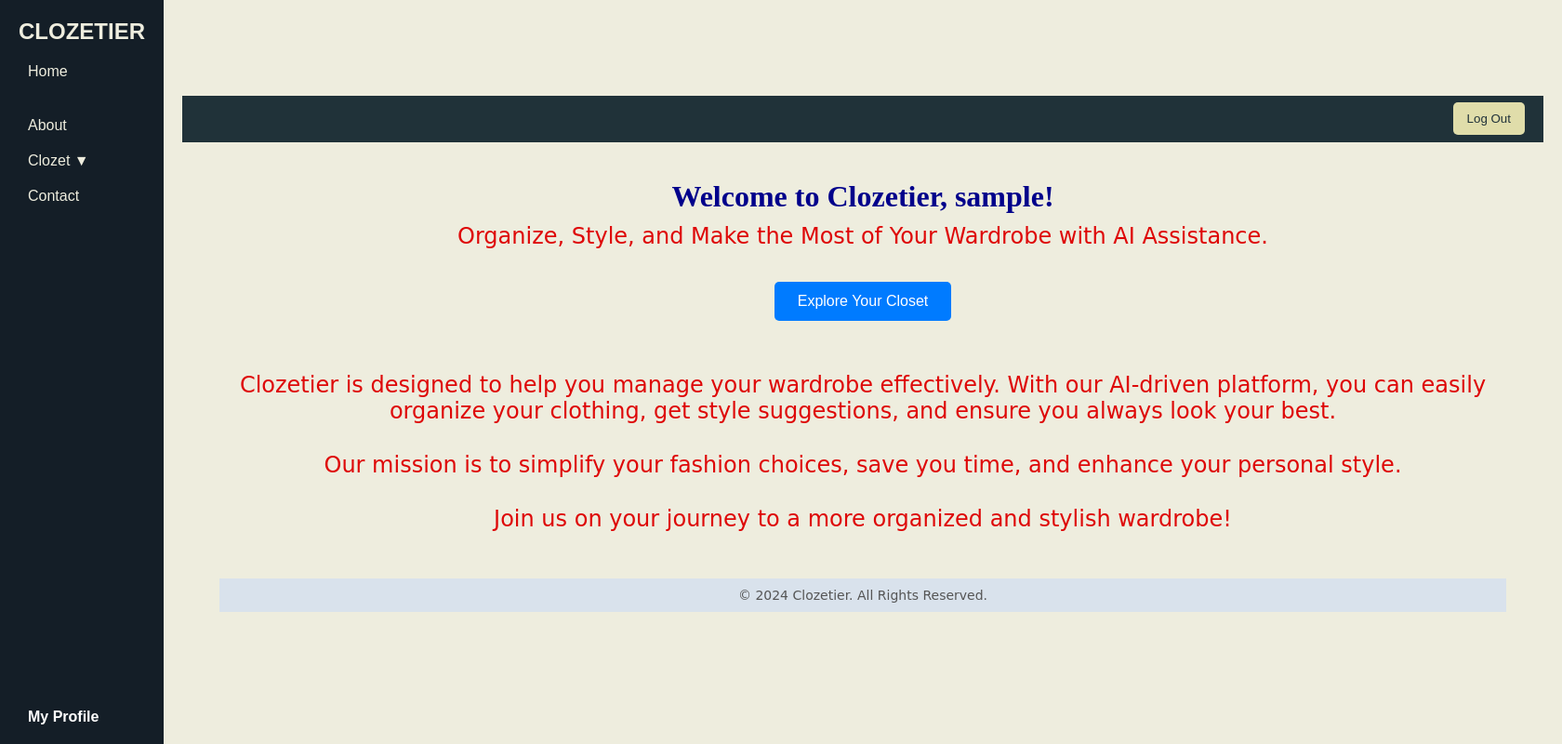
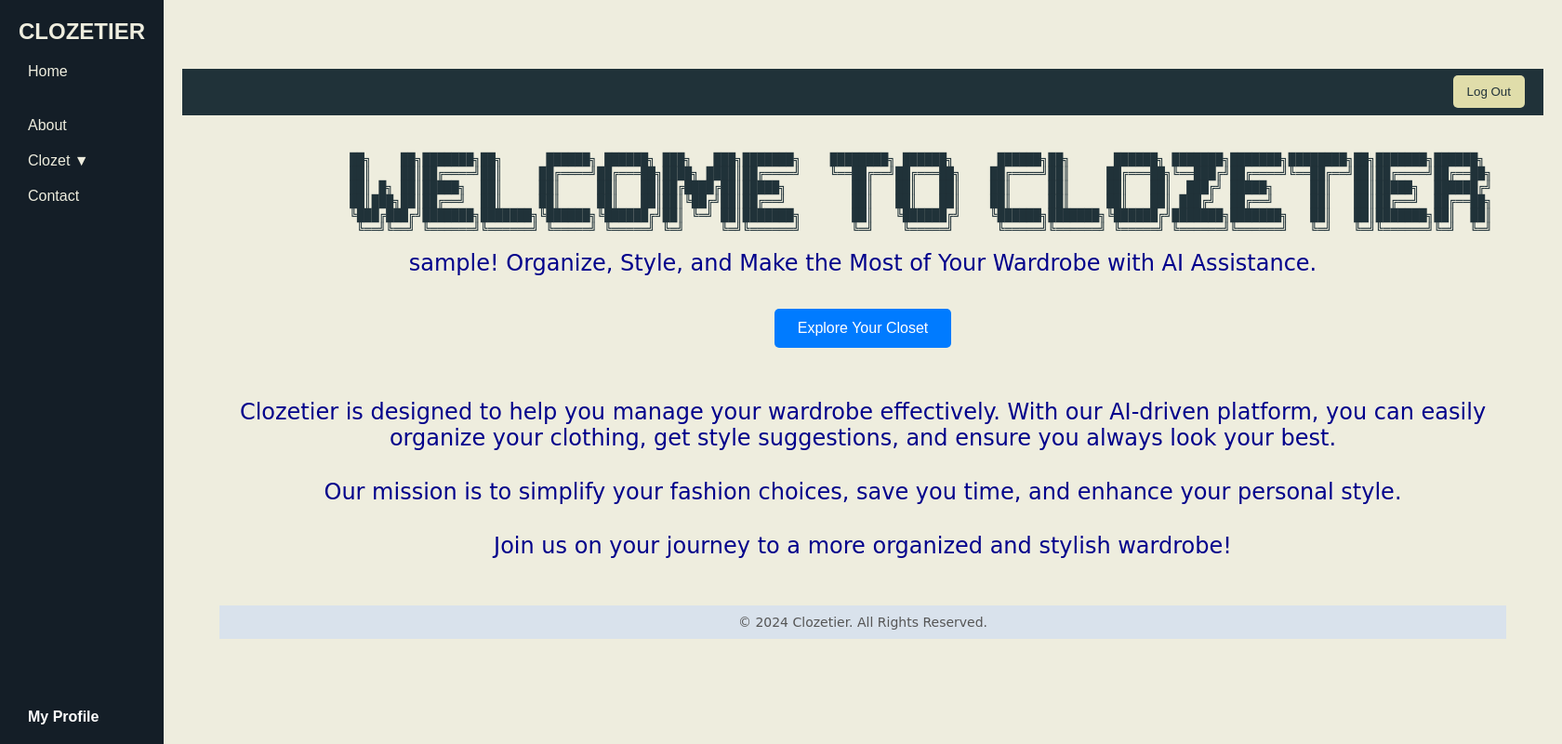
Before and after one commit to whitmireb/clozetier, a Django app: page / in a window 1680 px wide. Shown: the whole page at 93% size. Run offline with Django 5.2, Linux system fonts and the light colour scheme; the visitor is signed in with stand-in values (Sample User, id 1); parts of the project's set-up code (start-up, migrations or seed data) failed here and were passed over.

Commit message:
added the ASCII art and edited color of font

```diff
--- a/clozetier_site/templates/home.html
+++ b/clozetier_site/templates/home.html
@@ -44,7 +44,7 @@
         p {
             font-family: "Comic Sans MS", cursive;
             font-size: 24px;
-            color: #de0707;
+            color: darkblue;
             margin-bottom: 30px;
         }
 
@@ -98,13 +98,23 @@
 
 <div class="main-content">
     {% if user.is_authenticated %}
-        <div class="hero">
-            <h1>Welcome to Clozetier, {{ user.username }}!</h1>
-            <p>Organize, Style, and Make the Most of Your Wardrobe with AI Assistance.</p>
-            <div class="cta-buttons">
-                <a href="{% url 'clozet' %}" class="cta-button">Explore Your Closet</a>
-            </div>
+    <div class="hero">
+        <div class="ascii-art">
+            <pre>
+                ██╗    ██╗███████╗██╗      ██████╗ ██████╗ ███╗   ███╗███████╗    ████████╗ ██████╗      ██████╗██╗      ██████╗ ███████╗███████╗████████╗██╗███████╗██████╗
+                ██║    ██║██╔════╝██║     ██╔════╝██╔═══██╗████╗ ████║██╔════╝    ╚══██╔══╝██╔═══██╗    ██╔════╝██║     ██╔═══██╗╚══███╔╝██╔════╝╚══██╔══╝██║██╔════╝██╔══██╗
+                ██║ █╗ ██║█████╗  ██║     ██║     ██║   ██║██╔████╔██║█████╗         ██║   ██║   ██║    ██║     ██║     ██║   ██║  ███╔╝ █████╗     ██║   ██║█████╗  ██████╔╝
+                ██║███╗██║██╔══╝  ██║     ██║     ██║   ██║██║╚██╔╝██║██╔══╝         ██║   ██║   ██║    ██║     ██║     ██║   ██║ ███╔╝  ██╔══╝     ██║   ██║██╔══╝  ██╔══██╗
+                ╚███╔███╔╝███████╗███████╗╚██████╗╚██████╔╝██║ ╚═╝ ██║███████╗       ██║   ╚██████╔╝    ╚██████╗███████╗╚██████╔╝███████╗███████╗   ██║   ██║███████╗██║  ██║
+                 ╚══╝╚══╝ ╚══════╝╚══════╝ ╚═════╝ ╚═════╝ ╚═╝     ╚═╝╚══════╝       ╚═╝    ╚═════╝      ╚═════╝╚══════╝ ╚═════╝ ╚══════╝╚══════╝   ╚═╝   ╚═╝╚══════╝╚═╝  ╚═╝
+            </pre>
         </div>
+        <p> {{ user.username }}! Organize, Style, and Make the Most of Your Wardrobe with AI Assistance.</p>
+        <div class="cta-buttons">
+            <a href="{% url 'clozet' %}" class="cta-button">Explore Your Closet</a>
+        </div>
+    </div>
+
     {% else %}
         <div class="hero">
             <h1>Welcome to Clozetier!</h1>
```
